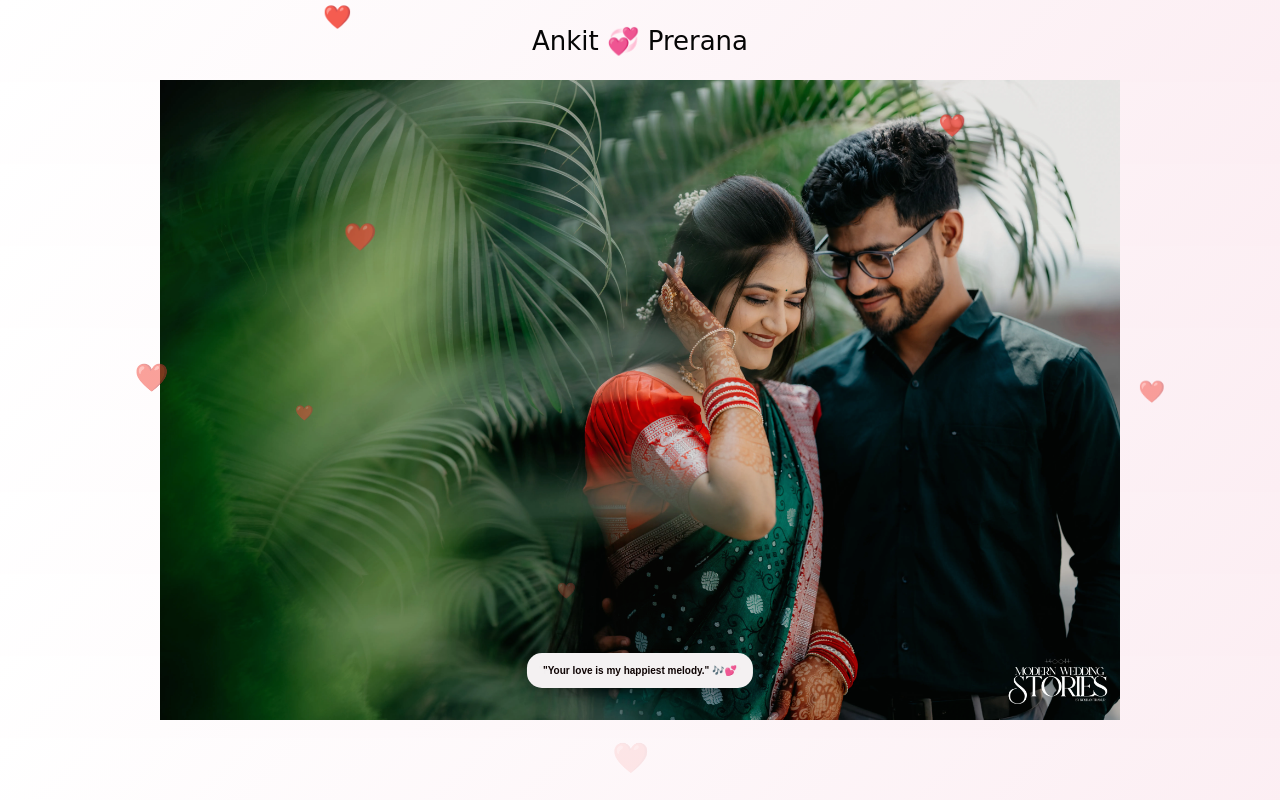
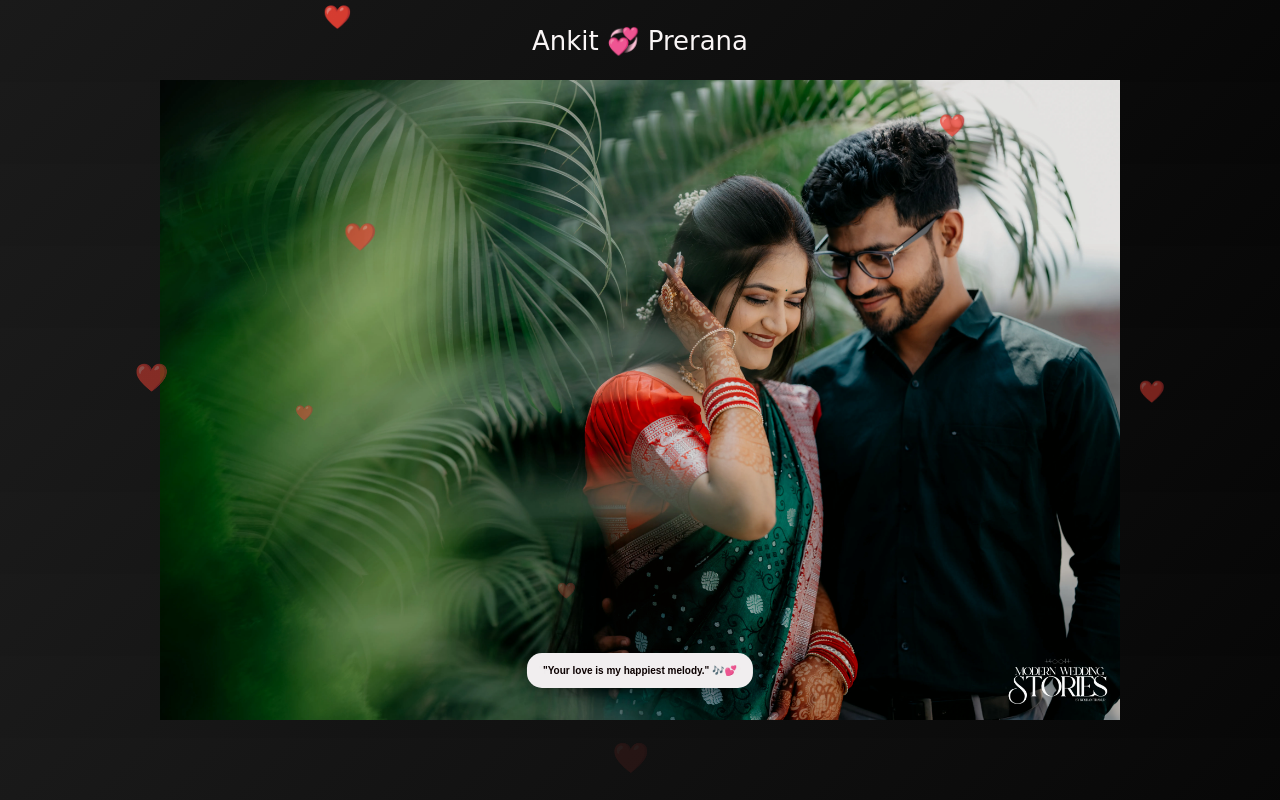
Before and after one commit to achava4/my-website, a plain HTML site: page index.html in a window 1280 px wide. Drawn offline with Linux system fonts and the light colour scheme.

Commit message:
Update index.html

```diff
--- a/index.html
+++ b/index.html
@@ -8,7 +8,7 @@
     <style>
         body {
             margin: 0;
-            background: linear-gradient(135deg, #ffffff, #fceef3);
+            background: linear-gradient(135deg, #1a1a1a, #070707);
             font-family: 'Poppins', sans-serif;
             overflow: hidden;
             text-align: center;
@@ -84,7 +84,7 @@
             font-family: 'Sacramento', cursive;
             font-size: 26px;
             /* font-weight: bold; */
-            color: #060606;
+            color: #faf6f6;
             /* Soft romantic pink */
             text-align: center;
             /* text-shadow: 2px 2px 6px rgba(255, 105, 180, 0.5); */
```
